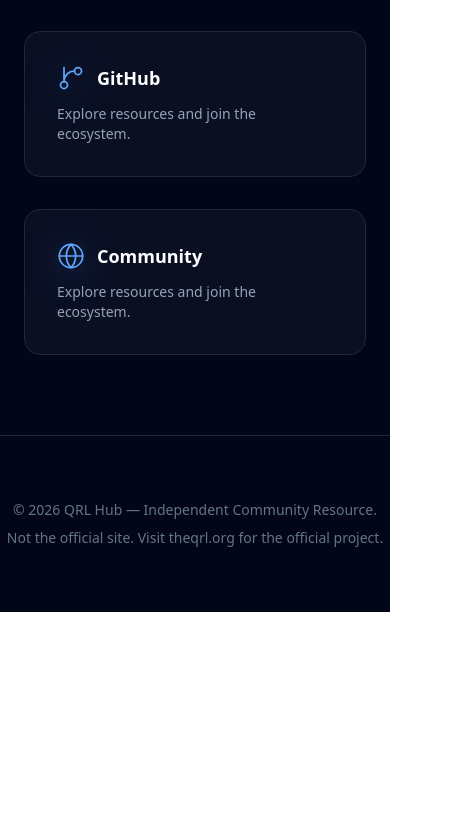
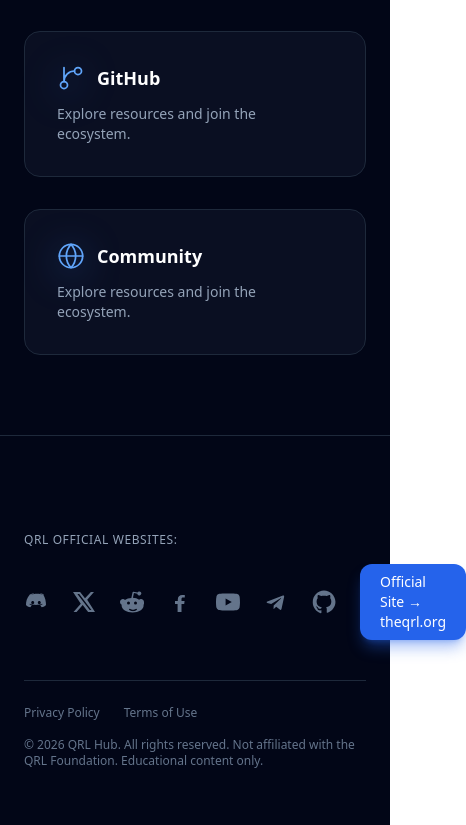
Before and after one commit to ChillerID/qrlhub-redesign, a React (Vite) app: page / in a window 390 px wide. Shown: the part 5415-6240 px from the top of the page, 466 px wide, since content can reach past the window. Before the commit the page ends 6027 px from the top, so only its background shows below. Built offline with nearby package versions, Linux system fonts and the light colour scheme.

Commit message:
multiple fixes

```diff
--- a/src/App.tsx
+++ b/src/App.tsx
@@ -42,6 +42,7 @@
       {open && (
         <div className="absolute right-0 mt-4 w-56 bg-slate-900 border border-slate-800 rounded-xl shadow-xl z-50 p-4 space-y-3 text-sm">
           <a href="#research" className="block text-slate-300 hover:text-white">Home</a>
+          <a href="#about" className="block text-slate-300 hover:text-white">About</a>
           <a href="#research" className="block text-slate-300 hover:text-white">QRL Story</a>
           <a href="#network" className="block text-slate-300 hover:text-white">QRL FAQ</a>
           <a href="#developers" className="block text-slate-300 hover:text-white">Quantum News</a>
@@ -126,6 +127,7 @@
             {/* Desktop Nav */}
             <nav className="hidden md:flex items-center gap-8 text-sm font-medium text-slate-400">
               <a href="#research" className="hover:text-white transition">Home</a>
+              <a href="#about" className="hover:text-white transition">About</a>
               <a href="#research" className="hover:text-white transition">QRL Story</a>
               <a href="#network" className="hover:text-white transition">QRL FAQ</a>
               <a href="#developers" className="hover:text-white transition">Quantum News</a>
@@ -415,11 +417,185 @@
       </section>
 
       {/* ================= FOOTER ================= */}
-      <footer className="border-t border-slate-800 py-16 text-center text-slate-500 text-sm">
-        <p>© {new Date().getFullYear()} QRL Hub — Independent Community Resource.</p>
-        <p className="mt-2">Not the official site. Visit theqrl.org for the official project.</p>
+      <footer className="border-t border-slate-800 bg-slate-950">
+        <Container>
+          <div className="py-14">
+            {/* Official social row */}
+            <div className="mt-10">
+              <div className="text-xs text-slate-400 mb-4 md:text-center">
+                <span className="uppercase tracking-wider">QRL official websites:</span>
+              </div>
+
+              <div className="flex items-center gap-6">
+                {/* Left spacer to keep icons centered when button exists */}
+                <div className="hidden md:block w-[220px]" />
+
+                {/* Center icons */}
+                <div className="flex-1 flex items-center justify-center gap-6 text-slate-500">
+                  <a
+                    href="https://discord.gg/theqrl"
+                    target="_blank"
+                    rel="noopener noreferrer"
+                    aria-label="Discord"
+                    className="hover:text-white transition"
+                  >
+                    <DiscordIcon className="w-6 h-6" />
+                  </a>
+                  <a
+                    href="https://x.com/theqrl"
+                    target="_blank"
+                    rel="noopener noreferrer"
+                    aria-label="X"
+                    className="hover:text-white transition"
+                  >
+                    <XIcon className="w-6 h-6" />
+                  </a>
+                  <a
+                    href="https://www.reddit.com/r/QRL/"
+                    target="_blank"
+                    rel="noopener noreferrer"
+                    aria-label="Reddit"
+                    className="hover:text-white transition"
+                  >
+                    <RedditIcon className="w-6 h-6" />
+                  </a>
+                  <a
+                    href="https://www.facebook.com"
+                    target="_blank"
+                    rel="noopener noreferrer"
+                    aria-label="Facebook"
+                    className="hover:text-white transition"
+                  >
+                    <FacebookIcon className="w-6 h-6" />
+                  </a>
+                  <a
+                    href="https://www.youtube.com"
+                    target="_blank"
+                    rel="noopener noreferrer"
+                    aria-label="YouTube"
+                    className="hover:text-white transition"
+                  >
+                    <YouTubeIcon className="w-6 h-6" />
+                  </a>
+                  <a
+                    href="https://t.me"
+                    target="_blank"
+                    rel="noopener noreferrer"
+                    aria-label="Telegram"
+                    className="hover:text-white transition"
+                  >
+                    <TelegramIcon className="w-6 h-6" />
+                  </a>
+                  <a
+                    href="https://github.com/theQRL"
+                    target="_blank"
+                    rel="noopener noreferrer"
+                    aria-label="GitHub"
+                    className="hover:text-white transition"
+                  >
+                    <GitHubIcon className="w-6 h-6" />
+                  </a>
+                </div>
+
+                {/* Right: official project button */}
+                <div className="w-[220px] flex justify-end">
+                  <a
+                    href="https://theqrl.org"
+                    target="_blank"
+                    rel="noopener noreferrer"
+                    className="px-5 py-2 rounded-xl bg-blue-600 hover:bg-blue-500 text-white text-sm shadow-lg shadow-blue-600/40 transition"
+                  >
+                    Official Site → theqrl.org
+                  </a>
+                </div>
+              </div>
+            </div>
+
+            {/* Bottom bar: legal left, copyright+disclaimer right */}
+            <div className="mt-10 pt-6 border-t border-slate-800 text-slate-500 text-xs flex flex-col sm:flex-row sm:items-center sm:justify-between gap-4">
+              <div className="flex items-center gap-6">
+                <a href="#privacy" className="hover:text-white transition">Privacy Policy</a>
+                <a href="#terms" className="hover:text-white transition">Terms of Use</a>
+              </div>
+
+              <div className="sm:text-right">
+                © {new Date().getFullYear()} QRL Hub. All rights reserved. Not affiliated with the QRL Foundation. Educational content only.
+              </div>
+            </div>
+          </div>
+        </Container>
       </footer>
-
     </div>
   );
 }
+
+// ================= FOOTER ICONS (Official-style SVGs) =================
+function IconBase({ children, className }: { children: React.ReactNode; className?: string }) {
+  return (
+    <svg
+      viewBox="0 0 24 24"
+      className={className}
+      fill="currentColor"
+      role="img"
+      aria-hidden="true"
+    >
+      {children}
+    </svg>
+  );
+}
+
+function GitHubIcon({ className }: { className?: string }) {
+  return (
+    <IconBase className={className}>
+      <path d="M12 .5C5.73.5.75 5.7.75 12.14c0 5.13 3.31 9.48 7.9 11.02.58.11.8-.26.8-.58 0-.29-.02-1.26-.02-2.28-2.9.55-3.65-.72-3.88-1.38-.13-.34-.67-1.38-1.15-1.66-.38-.21-.92-.72-.02-.74.85-.02 1.46.8 1.66 1.13.97 1.66 2.52 1.19 3.13.9.1-.72.38-1.19.69-1.46-2.57-.29-5.25-1.32-5.25-5.84 0-1.29.45-2.35 1.18-3.17-.12-.3-.52-1.52.11-3.17 0 0 .97-.32 3.18 1.21.92-.26 1.9-.38 2.88-.38.98 0 1.96.13 2.88.38 2.21-1.55 3.18-1.21 3.18-1.21.63 1.65.23 2.87.11 3.17.74.82 1.18 1.88 1.18 3.17 0 4.53-2.7 5.55-5.27 5.84.39.34.74 1.01.74 2.06 0 1.48-.02 2.67-.02 3.04 0 .32.21.7.8.58 4.59-1.54 7.9-5.89 7.9-11.02C23.25 5.7 18.27.5 12 .5z" />
+    </IconBase>
+  );
+}
+
+function XIcon({ className }: { className?: string }) {
+  return (
+    <IconBase className={className}>
+      <path d="M18.9 2H22l-6.8 7.77L23 22h-6.9l-5.4-7.02L4.6 22H1.5l7.3-8.35L1 2h7.1l4.9 6.36L18.9 2zm-1.2 18h1.7L7.2 3.9H5.4L17.7 20z" />
+    </IconBase>
+  );
+}
+
+function RedditIcon({ className }: { className?: string }) {
+  return (
+    <IconBase className={className}>
+      <path d="M24 12c0-1.66-1.34-3-3-3-.73 0-1.4.26-1.92.7-1.64-1.1-3.8-1.8-6.17-1.9l1.04-4.88 3.4.73a2 2 0 1 0 .2-1.13l-4.02-.86a.8.8 0 0 0-.95.62l-1.24 5.82c-2.45.06-4.69.76-6.38 1.9A2.96 2.96 0 0 0 3 9c-1.66 0-3 1.34-3 3 0 1.2.7 2.24 1.71 2.73-.06.28-.09.57-.09.87 0 3.87 4.93 7 11 7s11-3.13 11-7c0-.3-.03-.6-.09-.87A2.99 2.99 0 0 0 24 12zM8.5 14.5a1.5 1.5 0 1 1 0-3 1.5 1.5 0 0 1 0 3zm8.2 5.55c-1.05 1.05-2.8 1.1-3.7 1.1-.9 0-2.65-.05-3.7-1.1a.75.75 0 1 1 1.06-1.06c.53.53 1.7.66 2.64.66.94 0 2.11-.13 2.64-.66a.75.75 0 0 1 1.06 1.06zM15.5 14.5a1.5 1.5 0 1 1 0-3 1.5 1.5 0 0 1 0 3z" />
+    </IconBase>
+  );
+}
+
+function DiscordIcon({ className }: { className?: string }) {
+  return (
+    <IconBase className={className}>
+      <path d="M20.3 4.5a16.6 16.6 0 0 0-4.1-1.3l-.2.4a15.2 15.2 0 0 1 3.5 1.7 12.2 12.2 0 0 0-4.7-1.5 12.8 12.8 0 0 0-1.7-.1c-.6 0-1.2 0-1.8.1a12.2 12.2 0 0 0-4.7 1.5 15.2 15.2 0 0 1 3.5-1.7l-.2-.4c-1.4.2-2.8.6-4.1 1.3C2.7 8.1 2 11.6 2 15.1c0 0 1.2 2.1 4.3 2.2.5-.7 1-1.4 1.4-2.1-.8-.2-1.6-.6-2.3-1 .2-.2.3-.3.5-.5 1.3.6 2.7.9 4.1 1.1 1.3.1 2.7.1 4 0 1.4-.2 2.8-.5 4.1-1.1l.5.5c-.7.4-1.5.8-2.3 1 .4.7.9 1.4 1.4 2.1 3.1-.1 4.3-2.2 4.3-2.2 0-3.5-.7-7-2.7-10.6zM8.7 14.2c-.8 0-1.5-.7-1.5-1.6s.7-1.6 1.5-1.6c.8 0 1.5.7 1.5 1.6s-.7 1.6-1.5 1.6zm6.6 0c-.8 0-1.5-.7-1.5-1.6s.7-1.6 1.5-1.6c.8 0 1.5.7 1.5 1.6s-.7 1.6-1.5 1.6z" />
+    </IconBase>
+  );
+}
+
+function FacebookIcon({ className }: { className?: string }) {
+  return (
+    <IconBase className={className}>
+      <path d="M13.5 22v-8h2.7l.4-3h-3.1V9.1c0-.9.3-1.6 1.7-1.6h1.6V5c-.3 0-1.4-.1-2.6-.1-2.6 0-4.4 1.6-4.4 4.5V11H7v3h2.6v8h3.9z" />
+    </IconBase>
+  );
+}
+
+function YouTubeIcon({ className }: { className?: string }) {
+  return (
+    <IconBase className={className}>
+      <path d="M23.5 6.2a3 3 0 0 0-2.1-2.1C19.6 3.6 12 3.6 12 3.6s-7.6 0-9.4.5A3 3 0 0 0 .5 6.2 31.3 31.3 0 0 0 0 12s0 3.8.5 5.8a3 3 0 0 0 2.1 2.1c1.8.5 9.4.5 9.4.5s7.6 0 9.4-.5a3 3 0 0 0 2.1-2.1c.5-2 .5-5.8.5-5.8s0-3.8-.5-5.8zM9.6 15.5V8.5L15.8 12l-6.2 3.5z" />
+    </IconBase>
+  );
+}
+
+function TelegramIcon({ className }: { className?: string }) {
+  return (
+    <IconBase className={className}>
+      <path d="M9.7 15.3 9.5 19c.4 0 .6-.2.8-.4l1.9-1.8 3.9 2.9c.7.4 1.2.2 1.4-.6l2.6-12.2c.3-1.1-.4-1.6-1.2-1.3L3.4 11.5c-1 .4-1 1.1-.2 1.4l4 1.2 9.3-5.9c.4-.3.8-.1.5.2l-7.3 7z" />
+    </IconBase>
+  );
+}
```
